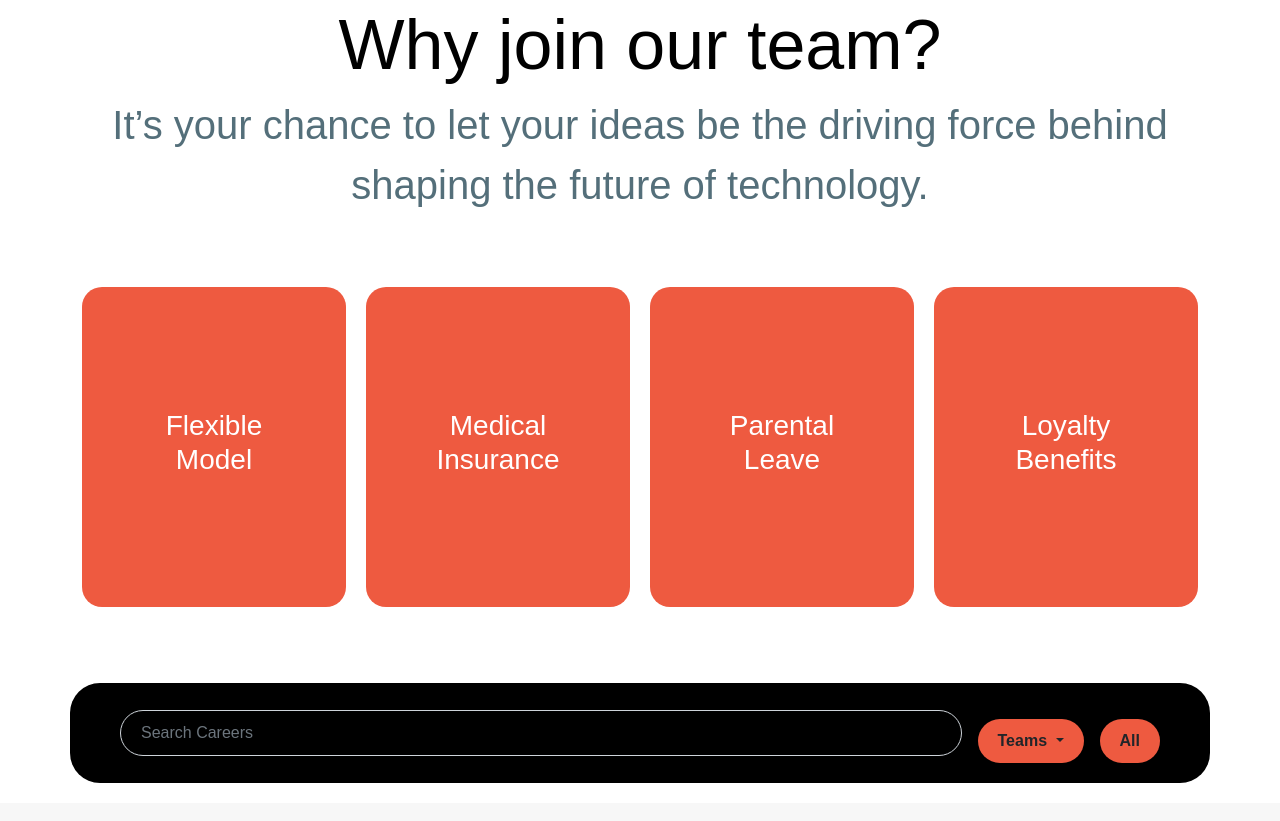
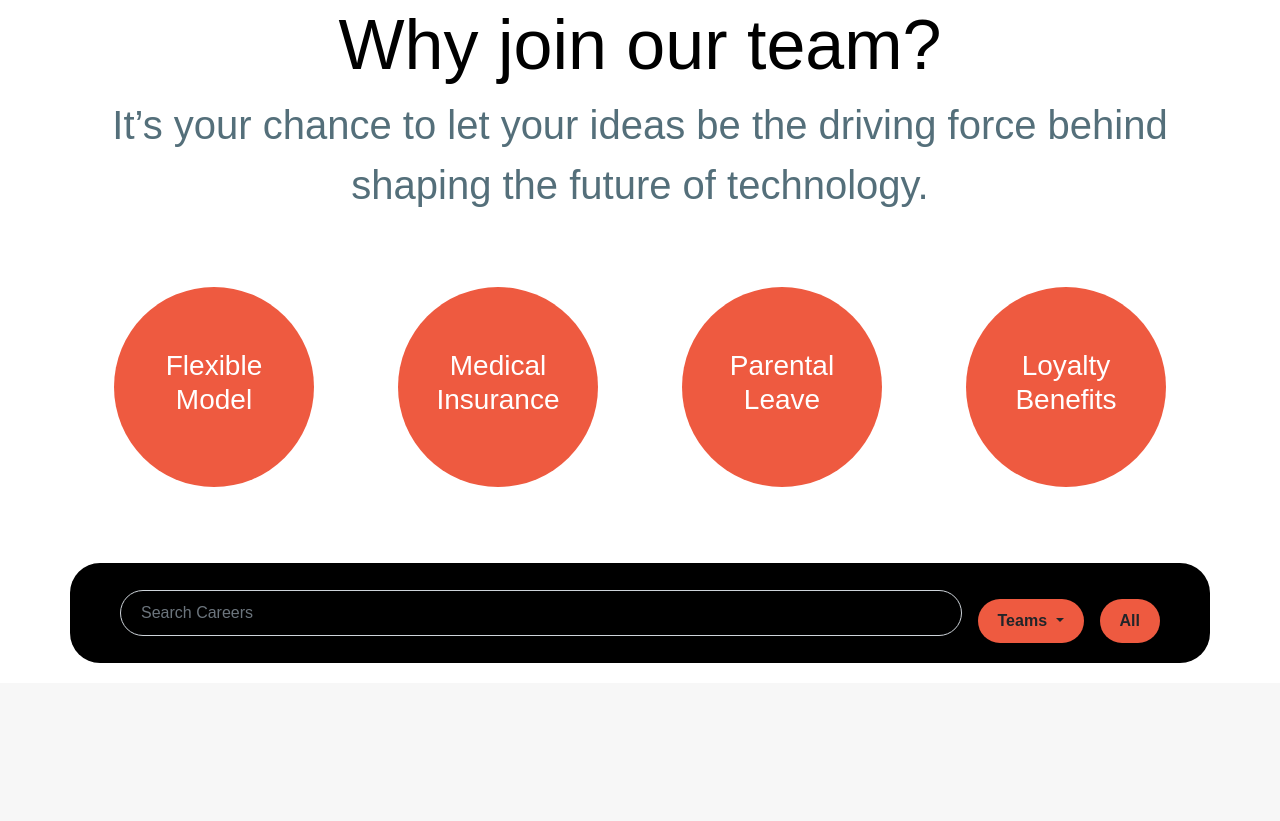
Before and after one commit to duhsmostafa/mogo, a plain HTML site: page index.html in a window 1280 px wide. Shown: the part 712-1533 px from the top of the page. Drawn offline with nearby package versions, Linux system fonts and the light colour scheme; no server answers; a web font is replaced by a local one.

Commit message:
why you join us

```diff
--- a/careers.css
+++ b/careers.css
@@ -121,14 +121,14 @@ font-family: "Chivo", Sans-serif;
 .itme{
     background-color: #EE5A40;
     margin: 5% 0;
-    width: 100%;
-    height: 25vh;
-    border-radius: 20px;
+    width: 200px;
+    height: 200px;
+    border-radius: 50%;
     display: flex;
     justify-content: center;
     align-items: center;
     color: #fff;
-    font-size: 20px;
+    font-size: 15px;
     text-align: center;
 }
 .itme:hover h3{
@@ -165,10 +165,7 @@ font-family: "Chivo", Sans-serif;
         .Whyjoinourteam p , .our-culture p{
             font-size: 30px;
         }
-        .itme{
-            font-size: 30px;
-            height: 30vh;
-        }
+
         .footer-tittle{
             font-size: 10px;
             line-height: 10px;
@@ -220,8 +217,7 @@ font-family: "Chivo", Sans-serif;
             gap: 20px;
         }
         .itme{
-            width: 30%;
-            height: 40vh;
+            margin: 5% auto;
         }
         .footer-tittle{
             font-size: 20px;
```
Also changed, not shown: innerPage.html (+0 -1 lines).
